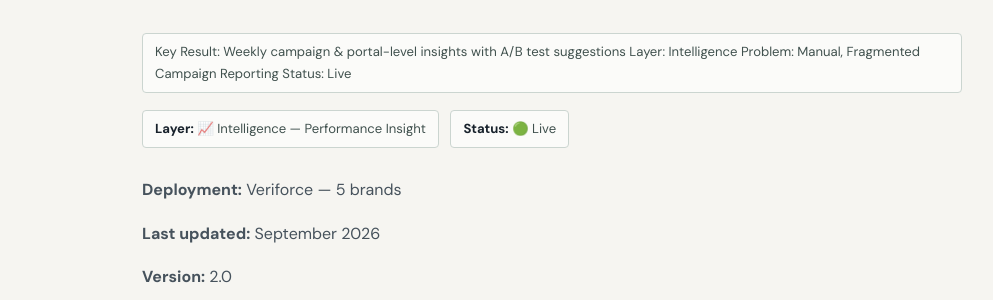
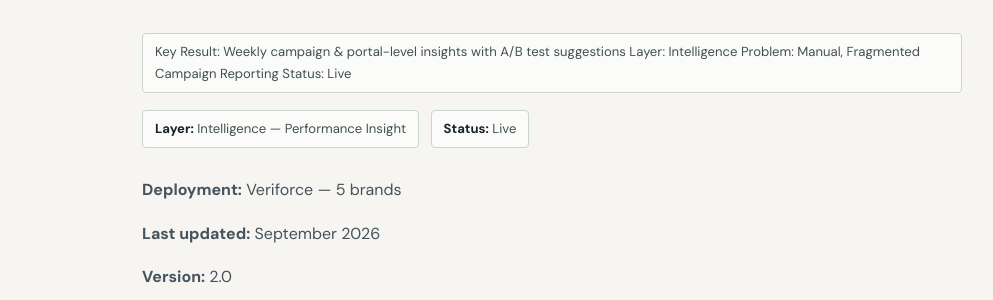
Before and after one commit to georgefwmurray/Marketing-Operations-Control-Centre, a Jekyll site: the page built from Agents/Campaign Performance Agent/Campaign-Performance-Agent.md, in a window 1280 px wide and 900 px high, scrolled down 431 px. Shown: the part 140-440 px from the top of the window, without its empty margins (48-1041 px from the left). Built offline with Jekyll 4.4.1, drawn with Linux system fonts in a browser that asks for light colours.

```diff
--- a/Agents/Campaign Performance Agent/Campaign-Performance-Agent.md
+++ b/Agents/Campaign Performance Agent/Campaign-Performance-Agent.md
@@ -14,9 +14,9 @@ Status: Live
 
 ---
 
-**Layer:** 📈 Intelligence — Performance Insight
+**Layer:** Intelligence — Performance Insight
 
-**Status:** 🟢 Live
+**Status:** Live
 
 **Platform:** Claude Cowork · Claude/HubSpot MCP Actions
 
```
